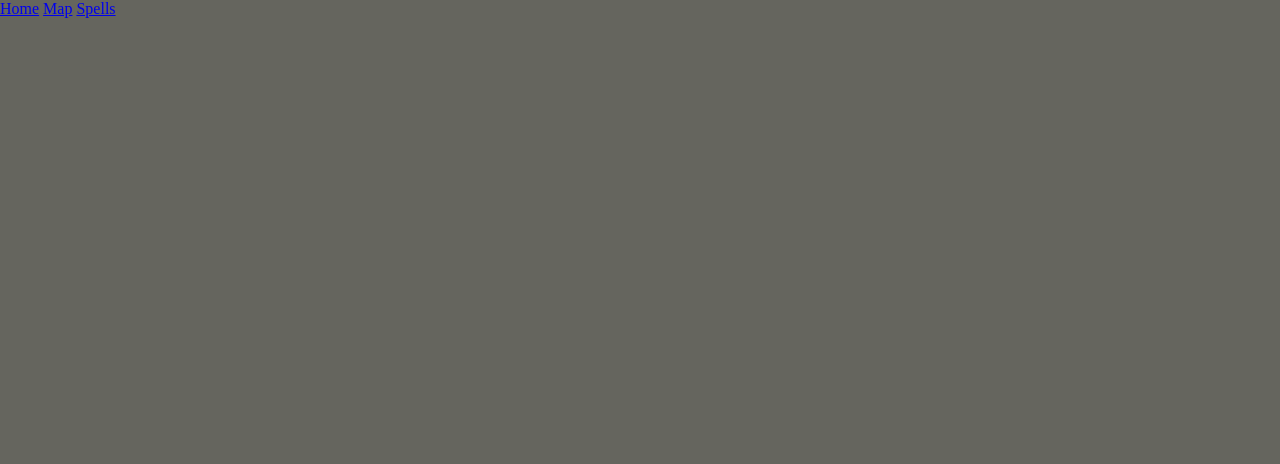
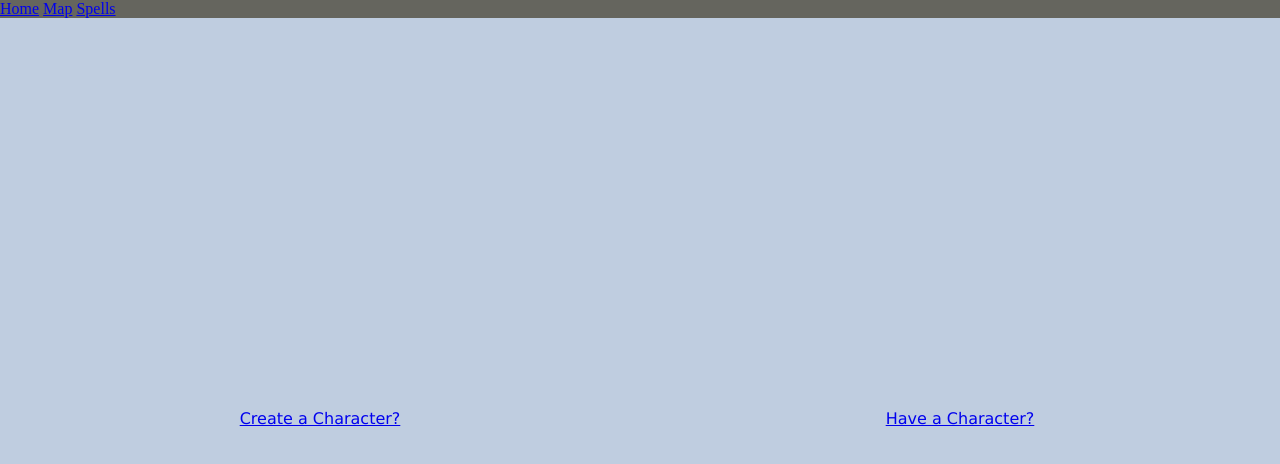
Before and after one commit to RoanLaas/swapout, a SvelteKit app in the folder swap-out/: page /CharacterSheet in a window 1280 px wide. Shown: the top 464 px of the page. Built offline with nearby package versions, Linux system fonts and the light colour scheme.

Commit message:
Added routes for char creation

```diff
--- a/swap-out/src/lib/classes.ts
+++ b/swap-out/src/lib/classes.ts
@@ -2,6 +2,7 @@ export class Player {
 	maxHealth: number = 0;
 	currentHealth: number = 0;
 
+	// HomeBrew Stuff that the spell builder will use
 	emotion1Name: string = "null";
 	maxEmotion1: number = 0;
 	currentEmotion1: number = 0;
@@ -12,6 +13,7 @@ export class Player {
 	maxEmotion3: number = 0;
 	currentEmotion3: number = 0;
 
+	// Base stats shit
 	strength: number = 0;
 	dexterity: number = 0;
 	constitution: number = 0;
@@ -19,6 +21,7 @@ export class Player {
 	wisdom: number = 0;
 	charisma: number = 0;
 
+	// Skills
 	acrobatics: number = 0;
 	animalHandling: number = 0;
 	arcana: number = 0;
--- a/swap-out/src/routes/CharacterSheet/+page.svelte
+++ b/swap-out/src/routes/CharacterSheet/+page.svelte
@@ -9,3 +9,28 @@
 	console.log(yourCharacter)
 
 </script>
+
+<div class="flex-container">
+	<a class="part" href="/CharacterSheet/CharacterCreator">Create a Character?</a>
+	<a class="part" href="/ActualCharacterSheet">Have a Character?</a>
+</div>
+
+<style>
+	.flex-container {
+		display: flex;
+		height: 100vh;
+		width: 100%;
+	}
+	.part {
+		background-color: #bfcde0;
+		flex: 1;
+		height: 100%;
+		display: flex;
+		justify-content: center;
+		align-items: center;
+		font-family: Verdana, Geneva, Tahoma, sans-serif;
+	}
+	.part:hover {
+		background-color: #fefcfd;
+	}
+</style>
```
Also changed, not shown: swap-out/src/routes/CharacterSheet/ActualCharacterSheet/+page.svelte (added), swap-out/src/routes/CharacterSheet/CharacterCreator/+page.svelte (added).
